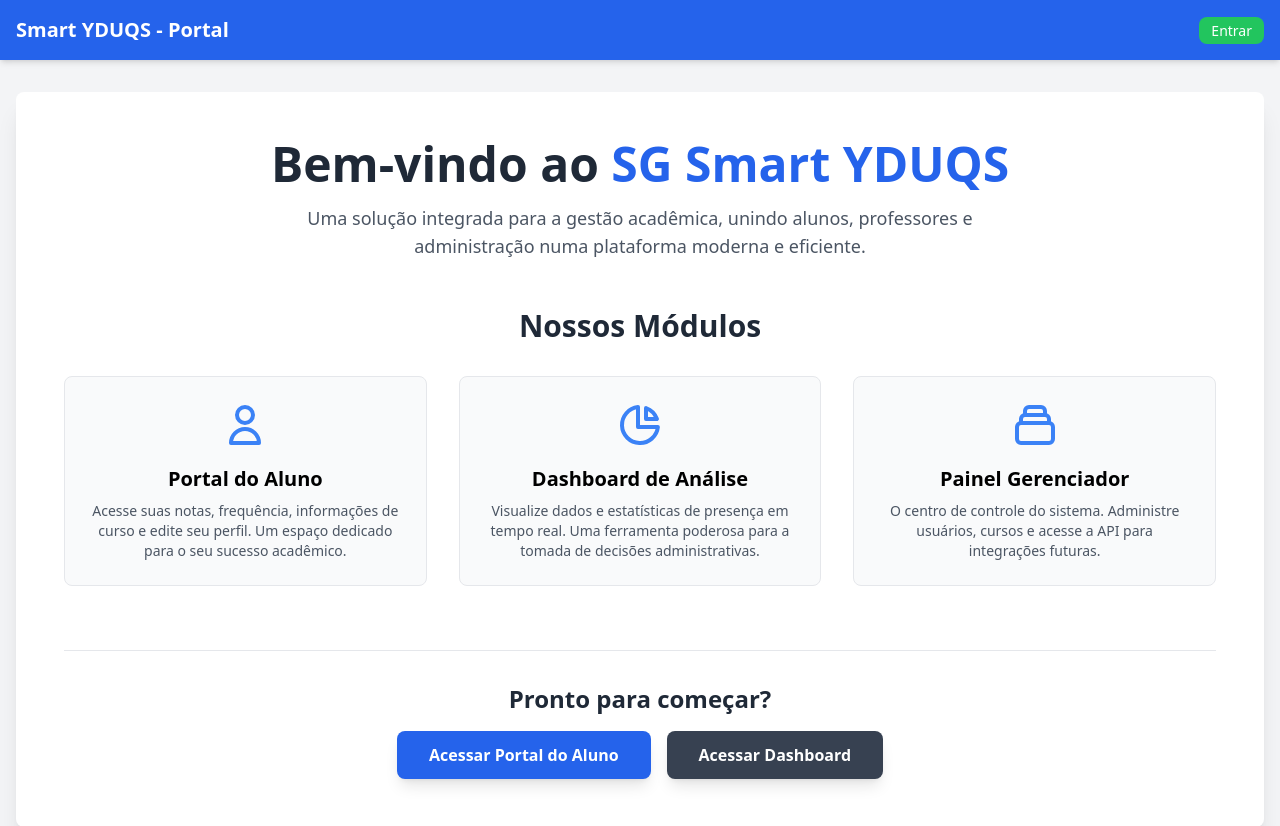
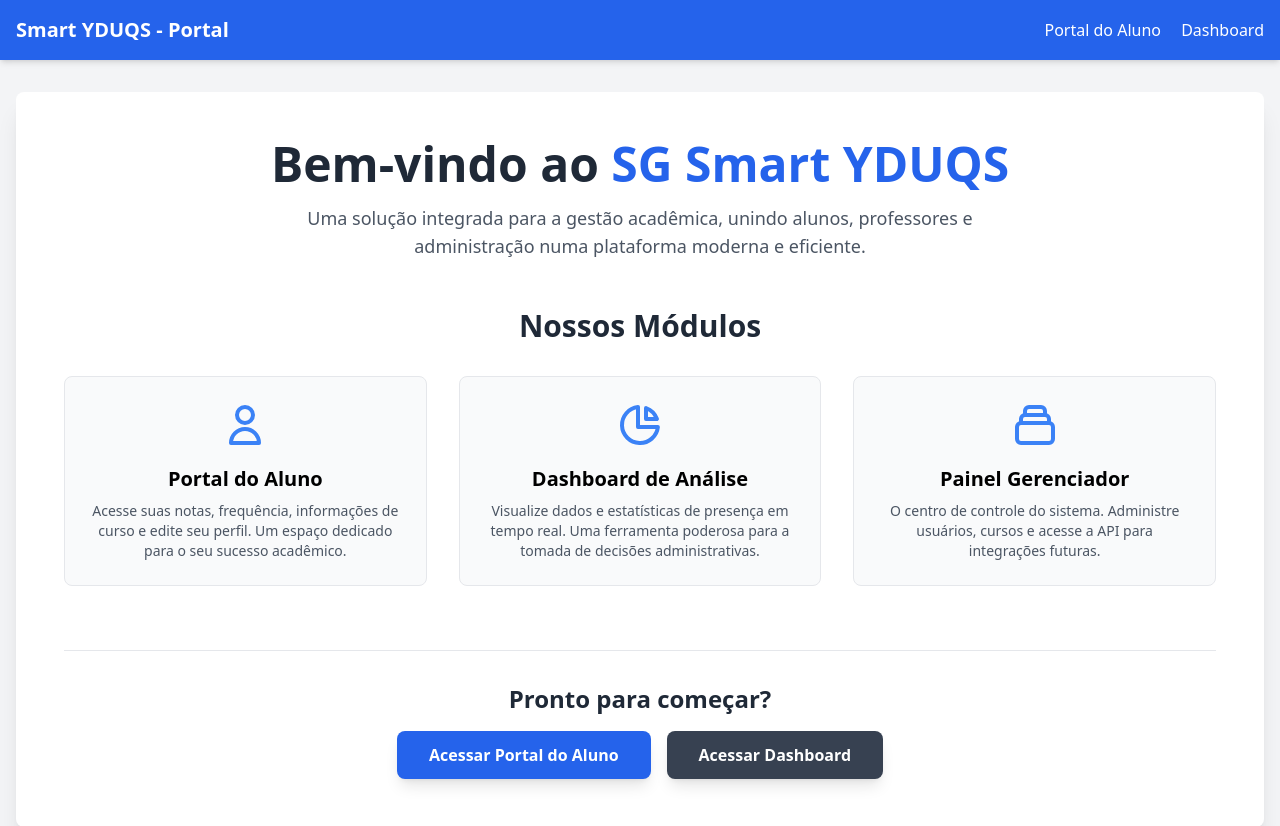
Before and after one commit to falcao-do-pix/sg-smart-yduqs, a Django app: template portal_aluno/templates/portal_aluno/home.html in a window 1280 px wide. Shown: the top 826 px of the page. Run offline with Django 5.2, Linux system fonts and the light colour scheme; the template is opened without the code that fills it, so the values that code supplies are empty; some libraries are stand-ins or nearby versions.

Commit message:
Retirada de credenciais da home

```diff
--- /dev/null
+++ b/portal_aluno/templates/portal_aluno/base_public.html
@@ -0,0 +1,36 @@
+<!DOCTYPE html>
+<html lang="pt-br">
+<head>
+    <meta charset="UTF-8">
+    <title>{% block title %}SG Smart YDUQS{% endblock %}</title>
+    <script src="https://cdn.tailwindcss.com"></script>
+</head>
+<body class="bg-gray-100 min-h-screen flex flex-col">
+
+<!-- Navbar para páginas públicas -->
+<nav class="bg-blue-600 p-4 shadow-md">
+    <div class="container mx-auto flex justify-between items-center">
+        <!-- O link principal leva para a própria home -->
+        <a href="{% url 'home' %}" class="text-white text-xl font-semibold hover:text-blue-200 transition-colors">
+            Smart YDUQS - Portal
+        </a>
+        <!-- Links estáticos para as páginas de login -->
+        <div class="space-x-4">
+            <a href="{% url 'login_aluno' %}" class="text-white hover:text-blue-200 transition-colors">Portal do Aluno</a>
+            <a href="{% url 'login_dashboard' %}" class="text-white hover:text-blue-200 transition-colors">Dashboard</a>
+        </div>
+    </div>
+</nav>
+
+<!-- Conteúdo principal da página -->
+<main class="container mx-auto mt-8 px-4 flex-grow">
+    {% block content %}{% endblock %}
+</main>
+
+<!-- Rodapé -->
+<footer class="bg-gray-800 text-white text-center p-4 mt-auto">
+    <p>&copy; {% now "Y" %} Smart YDUQS. Todos os direitos reservados.</p>
+</footer>
+
+</body>
+</html>
--- a/portal_aluno/templates/portal_aluno/home.html
+++ b/portal_aluno/templates/portal_aluno/home.html
@@ -1,4 +1,4 @@
-{% extends "portal_aluno/base.html" %}
+{% extends "portal_aluno/base_public.html" %}
 {% load static %} {# Pode ser necessário se você tiver imagens estáticas #}
 
 {% block title %}Bem-vindo ao SG Smart YDUQS{% endblock %}
```
